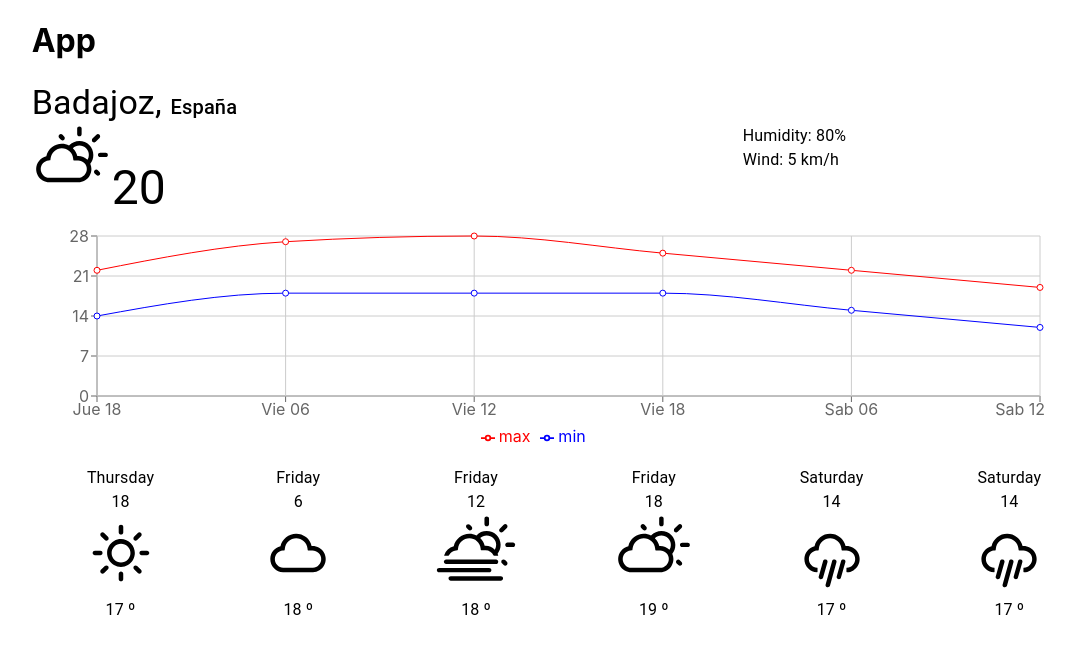
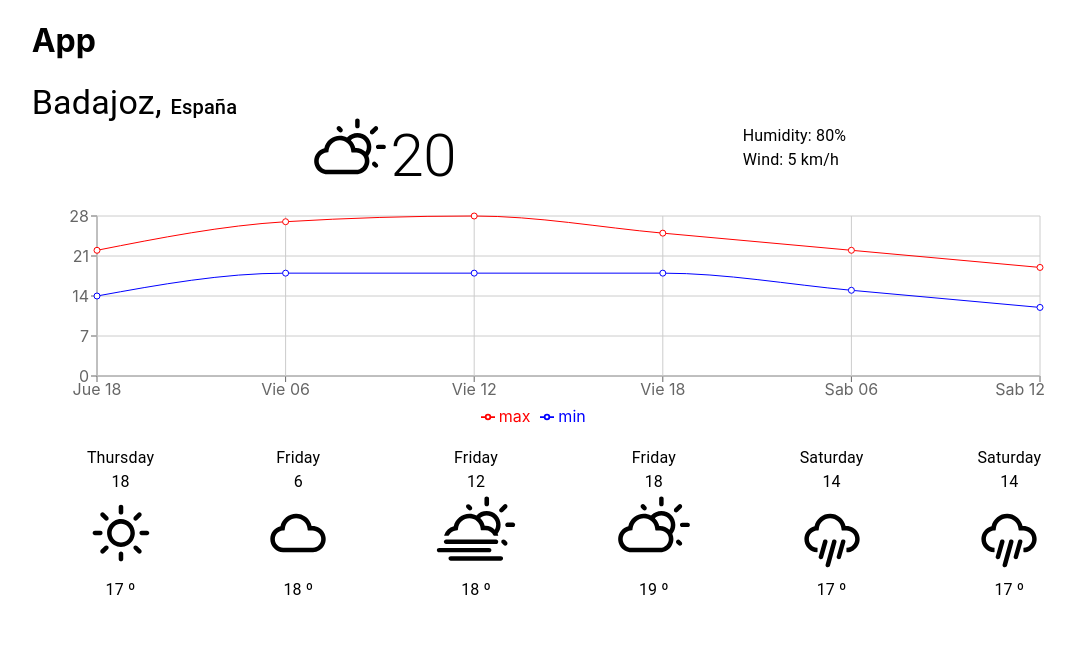
Before and after one commit to KraySe/weather-app, a React (Create React App) app: page /city in a window 1280 px wide. Shown: the top 654 px of the page, without its empty margins (75-1150 px from the left). Built offline with nearby package versions, Linux system fonts and the light colour scheme.

Commit message:
visual improve to Weather component

```diff
--- a/src/components/Weather/Weather.jsx
+++ b/src/components/Weather/Weather.jsx
@@ -1,26 +1,32 @@
 import React from "react";
 import PropTypes from "prop-types";
-import { Typography } from "@mui/material";
+import { Grid, Typography } from "@mui/material";
 import { IconContext } from "react-icons/lib";
 import IconState, { validValues } from "../IconState";
 
-
 const Weather = ({ temperature, state }) => {
   return (
-    <div>
+    <Grid
+      container
+      item
+      direction={"row"}
+      justifyContent={"center"}
+      alignItems={"center"}
+      spacing={1}
+    >
       <IconContext.Provider value={{ size: "5em" }}>
         <IconState state={state} />
       </IconContext.Provider>
-      <Typography display="inline" variant="h3">
+      <Typography display="inline" variant="h2">
         {temperature}
       </Typography>
-    </div>
+    </Grid>
   );
 };
 
 Weather.propTypes = {
   temperature: PropTypes.number.isRequired,
-  state: PropTypes.oneOf(validValues).isRequired
+  state: PropTypes.oneOf(validValues).isRequired,
 };
 
 export default Weather;
```
